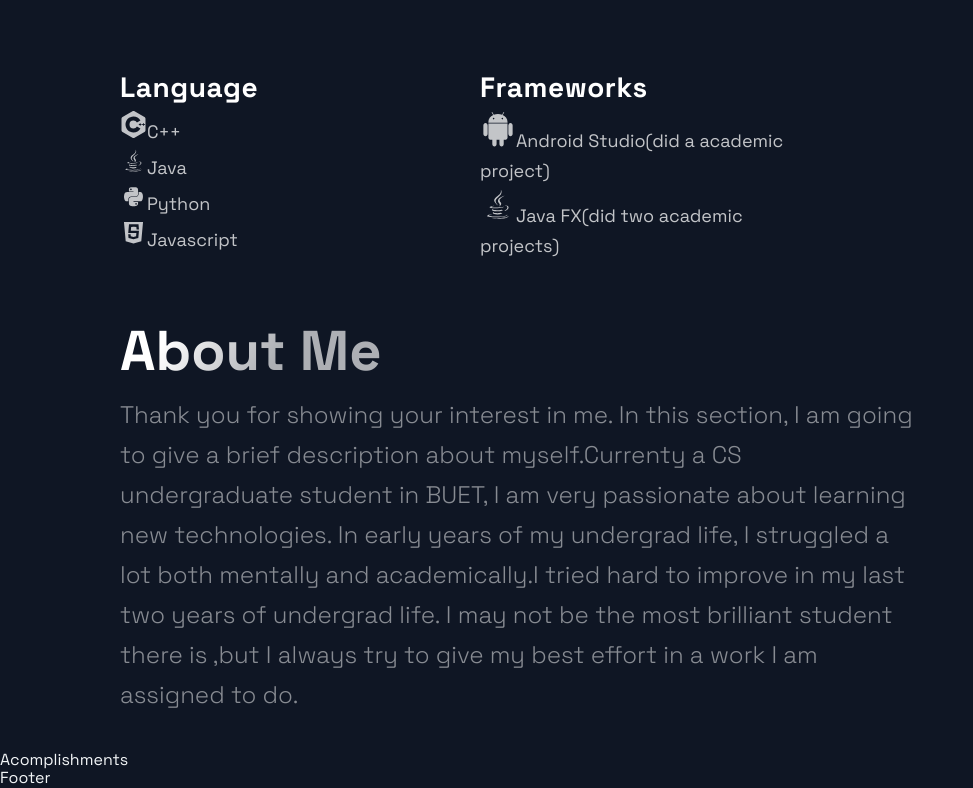
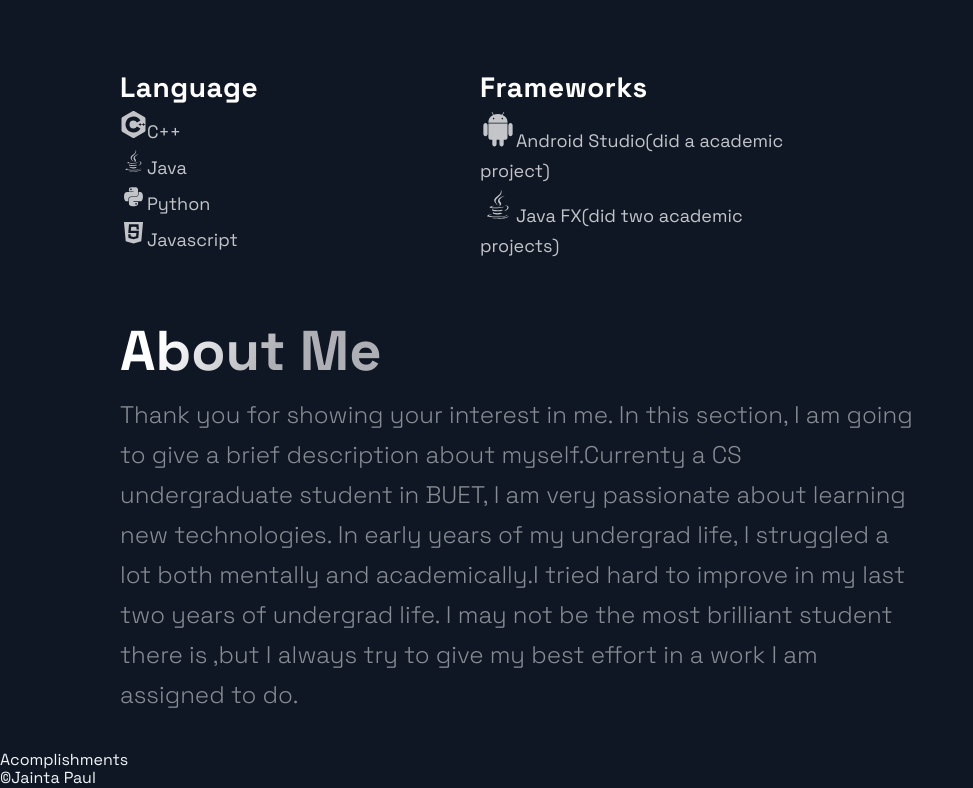
Before and after one commit to pauljainta/portfolio-website, a Next.js app: page / in a window 1280 px wide. Shown: the part 3701-4489 px from the top of the page, without its empty margins (0-973 px from the left). Built offline with nearby package versions, Linux system fonts and the light colour scheme.

Commit message:
copyright added

```diff
--- a/src/components/Footer/Footer.js
+++ b/src/components/Footer/Footer.js
@@ -6,9 +6,9 @@ import { CompanyContainer, FooterWrapper, LinkColumn, LinkItem, LinkList, LinkTi
 
 const Footer = () => {
   return (
-    <div>
-      Footer
-    </div>
+    <footer>
+    <p>&copy;Jainta Paul</p>
+  </footer>
   );
 };
 
```
